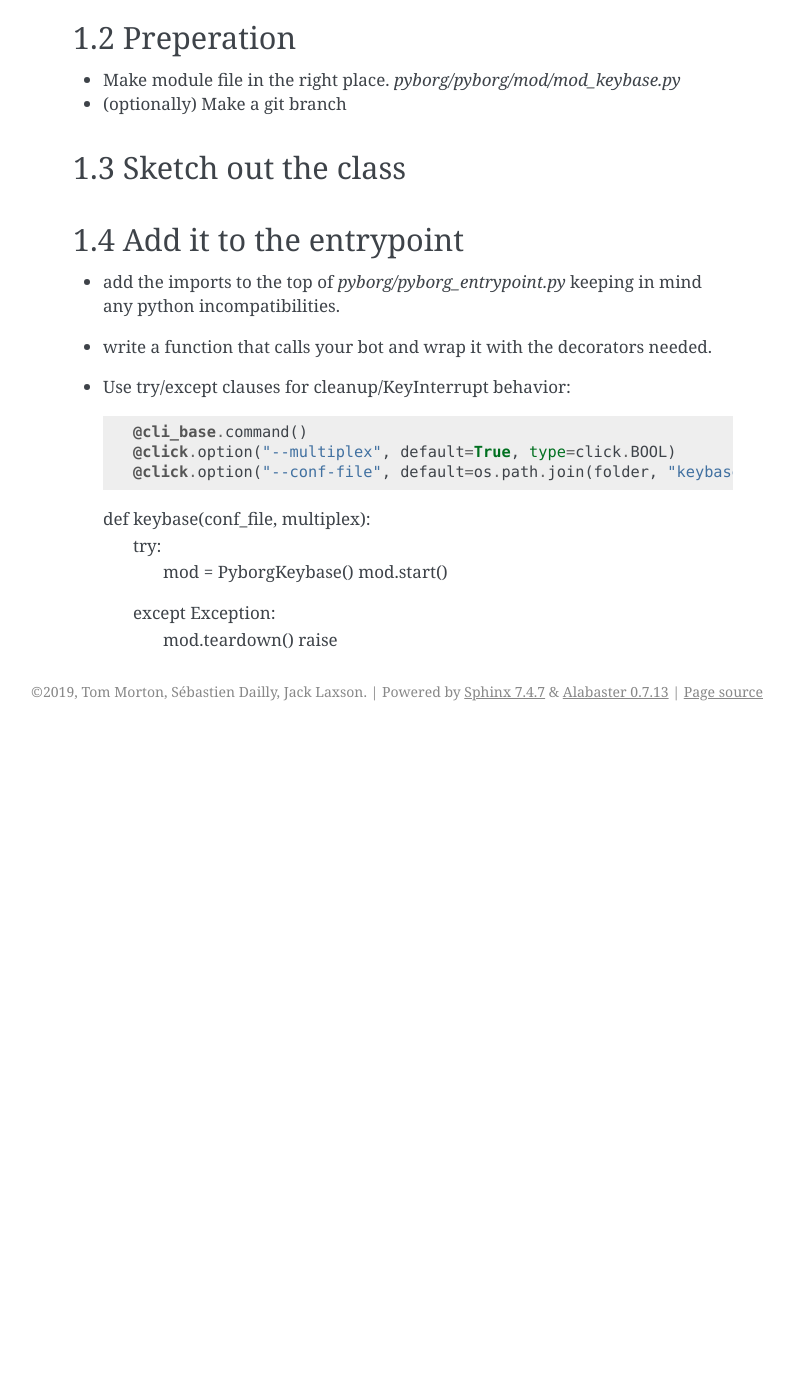
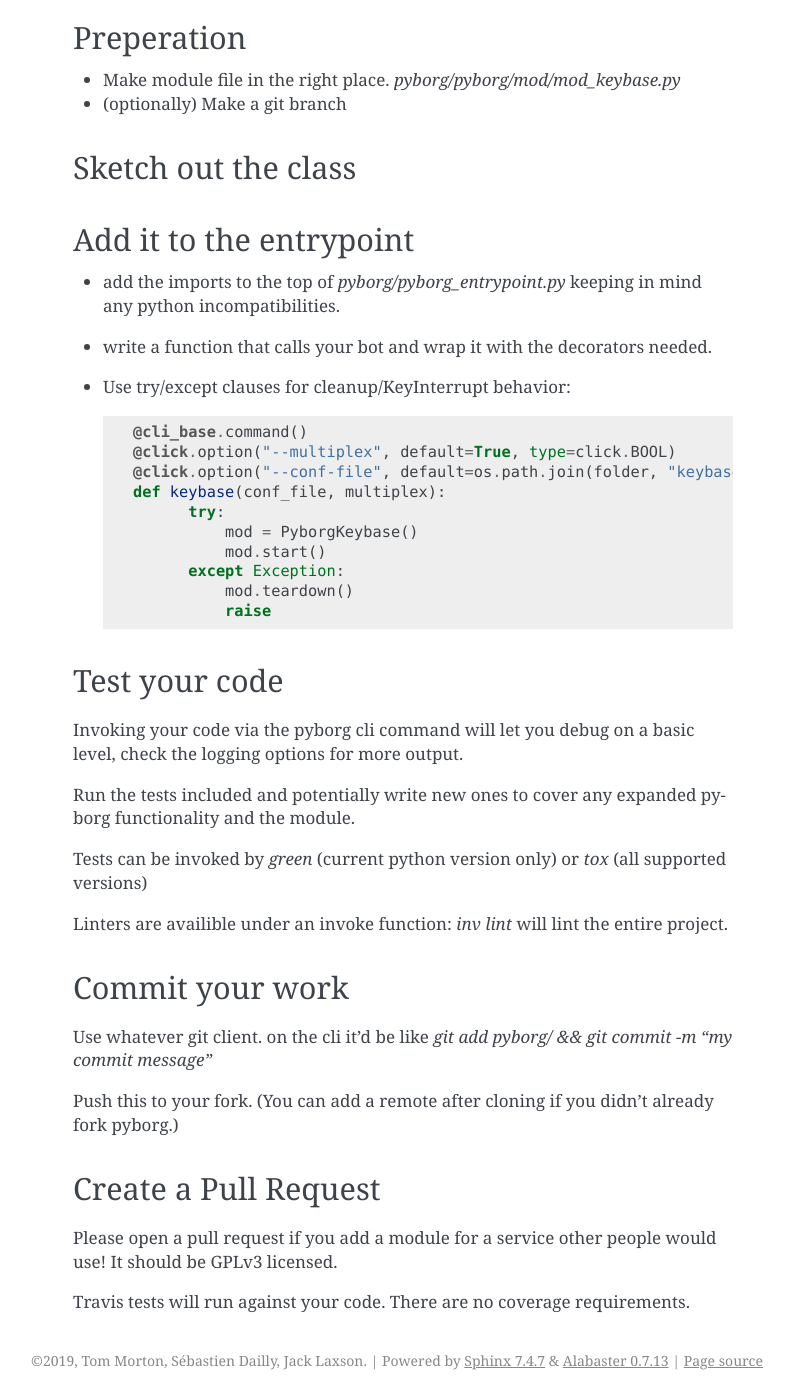
Before and after one commit to jrabbit/pyborg-1up, a Sphinx documentation site: the page built from docs/source/module_dev.rst, in a window 1280 px wide and 1400 px high, scrolled down 503 px. Shown: the whole window, without its empty margins (347-1140 px from the left). Built offline with Sphinx 7.4.7, drawn with Linux system fonts in a browser that asks for light colours; before the commit the page ends 1234 px from its top, so only the background shows below that; some of the changed text lies outside the part shown.

Commit message:
write more sections of the keybase howto

```diff
--- a/docs/source/module_dev.rst
+++ b/docs/source/module_dev.rst
@@ -5,7 +5,6 @@ Audience: Python developers of all stripes.
 
 This guide assumes you have a functioning `install of pyborg and it's dev-deps. <https://github.com/jrabbit/pyborg-1up/blob/master/CONTRIBUTING.md#development-workflow>`_
 
-.. sectnum::
 
 Picking your battle
 -------------------
@@ -35,13 +34,41 @@ Add it to the entrypoint
 - write a function that calls your bot and wrap it with the decorators needed.
 - Use try/except clauses for cleanup/KeyInterrupt behavior::
 
-  @cli_base.command()
-  @click.option("--multiplex", default=True, type=click.BOOL)
-  @click.option("--conf-file", default=os.path.join(folder, "keybase.toml"))
-  def keybase(conf_file, multiplex):
-        try:
-            mod = PyborgKeybase()
-            mod.start()
-        except Exception:
-            mod.teardown()
-            raise
+   @cli_base.command()
+   @click.option("--multiplex", default=True, type=click.BOOL)
+   @click.option("--conf-file", default=os.path.join(folder, "keybase.toml"))
+   def keybase(conf_file, multiplex):
+         try:
+             mod = PyborgKeybase()
+             mod.start()
+         except Exception:
+             mod.teardown()
+	     raise
+
+
+Test your code
+--------------
+
+Invoking your code via the pyborg cli command will let you debug on a basic level, check the logging options for more output.
+
+Run the tests included and potentially write new ones to cover any expanded pyborg functionality and the module.
+
+Tests can be invoked by `green` (current python version only) or `tox` (all supported versions)
+
+Linters are availible under an invoke function: `inv lint` will lint the entire project.
+
+
+Commit your work
+----------------
+
+Use whatever git client. on the cli it'd be like `git add pyborg/ && git commit -m "my commit message"`
+
+Push this to your fork. (You can add a remote after cloning if you didn't already fork pyborg.)
+
+
+Create a Pull Request
+---------------------
+
+Please open a pull request if you add a module for a service other people would use! It should be GPLv3 licensed.
+
+Travis tests will run against your code. There are no coverage requirements.
```
